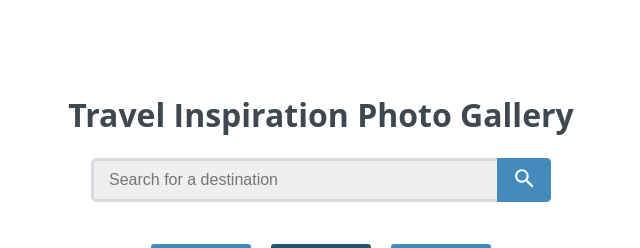
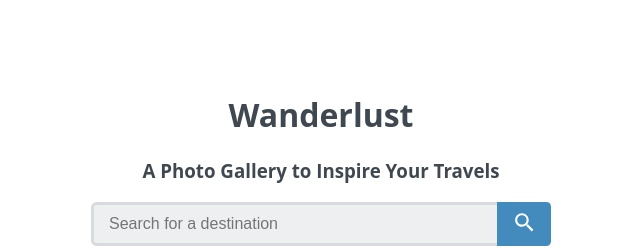
Before and after one commit to kimdrezdon/react-photo-gallery, a React (Create React App) app: page /hallstat in a window 1280 px wide. Shown: the top 248 px of the page, without its empty margins (319-959 px from the left). Built offline with nearby package versions, Linux system fonts and the light colour scheme; no server answers.

Commit message:
Change title

```diff
--- a/src/Components/Header.js
+++ b/src/Components/Header.js
@@ -5,7 +5,8 @@ import SearchForm from './SearchForm';
 const Header = (props) => {
     return (
         <div className="nav-container">
-            <h1>Travel Inspiration Photo Gallery</h1>
+            <h1>Wanderlust</h1>
+            <h3>A Photo Gallery to Inspire Your Travels</h3>
             <SearchForm history={props.history} onSearch={props.onSearch}/>
             <Nav />
         </div>
```
